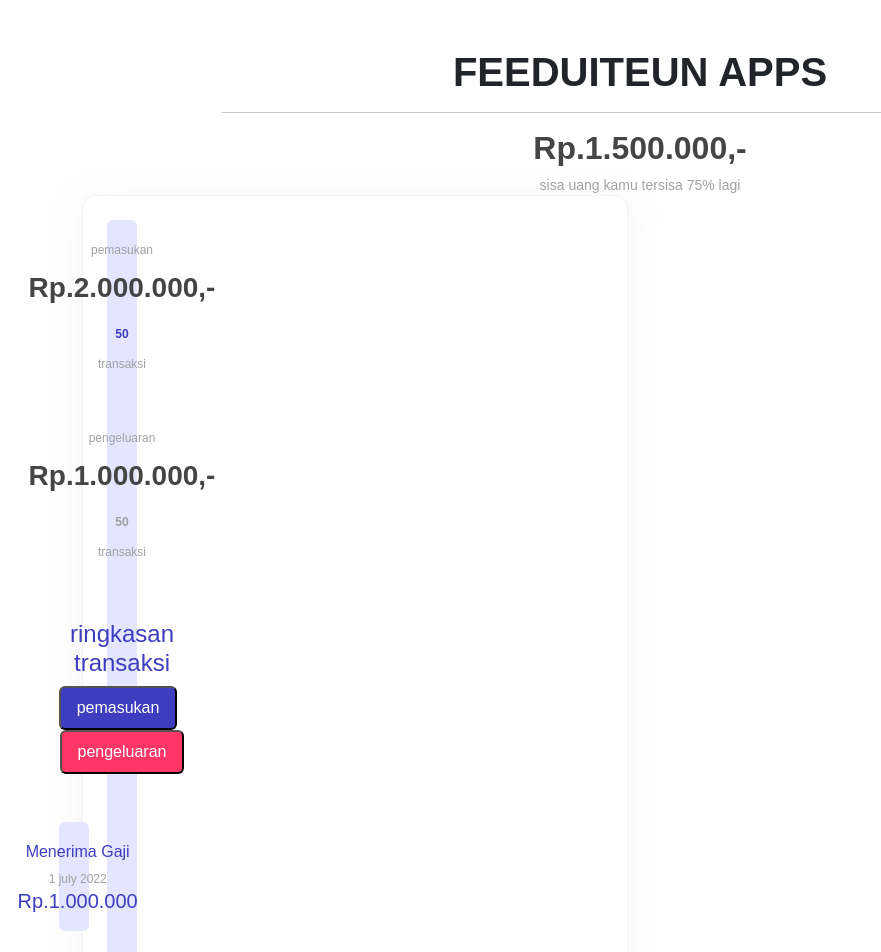
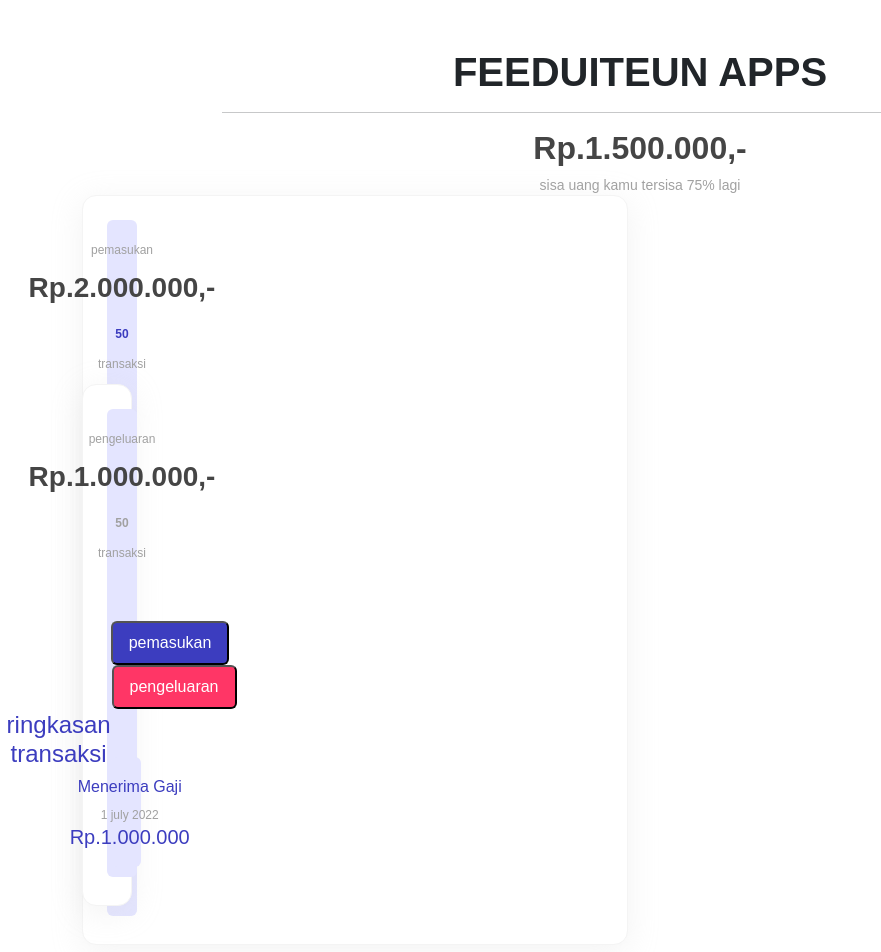
Before and after one commit to lssport/Feeduiteun.git.io, a React (Create React App) app: page / in a window 1280 px wide. Shown: the top 952 px of the page, without its empty margins (0-881 px from the left). Built offline with nearby package versions, Linux system fonts and the light colour scheme; some icons are missing; a web font is replaced by a local one.

Commit message:
1 file modified

```diff
--- a/src/App.js
+++ b/src/App.js
@@ -22,22 +22,21 @@ render() {
         <div className='card-wrapper p-4'>
           <div className='icon-wrapper mb-1'>
             <i class="bi bi-wallet2"></i>
-
             <span className='title-sm'>pemasukan</span>
             <h3 className='fw-bold'>Rp.2.000.000,-</h3>
             <span className='title-sm text-ungu fw-bold'>50</span>
             <span className='title-sm'>transaksi</span>
             <div className='row'>
               <div className='col-6'>
-<div className='card-wrapoer p-4'>
+<div className='card-wrapper p-4'>
   <div className='icon-wrapper mb-1'>
-    <i class="bi bi-wallet2"></i>
+    <i class="bi bi-cash-stack"></i>
     <span className='title-sm'>pengeluaran</span>
     <h3 className='fw-bold'>Rp.1.000.000,-</h3>
 <span className='title-sm text-pink fw-bold'>50</span>
 <span className='title-sm'>transaksi</span>
             <div className='row mt-5'>
-              <div className='col-12'>
+              <div className='col-12 d-flex justify-content-between align-items-center'>
                 <h4>ringkasan transaksi</h4>
                 <div className='wrapper-button'>
                   <button className='button btn-ungu px-3 py-2 me-2'>pemasukan<i class="bi bi-plu-circle-fill"></i></button>
@@ -50,7 +49,7 @@ render() {
   <div className='transaction ms-2 d-flex-column'>
     <h6>Menerima Gaji</h6>
     <span className='title-sm'>1 july 2022</span>
-    <h5 className='money'>Rp.1.000.000</h5>
+    <h5 className='text-money in'>Rp.1.000.000</h5>
     </div>
     </div>
     </div>
```
